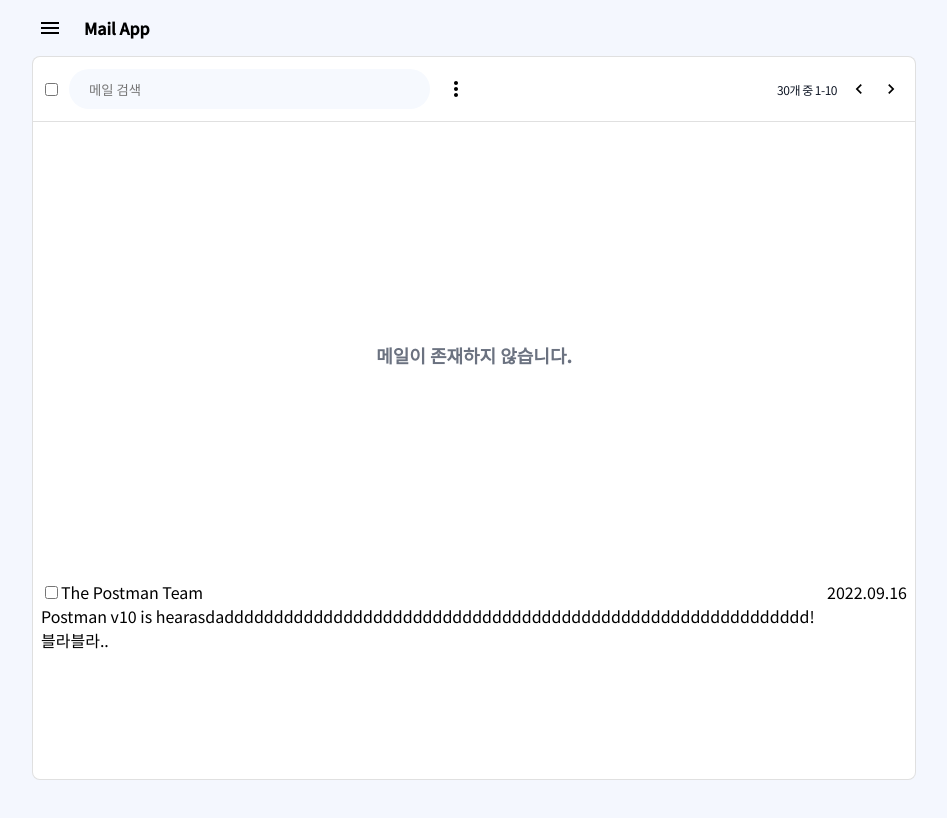
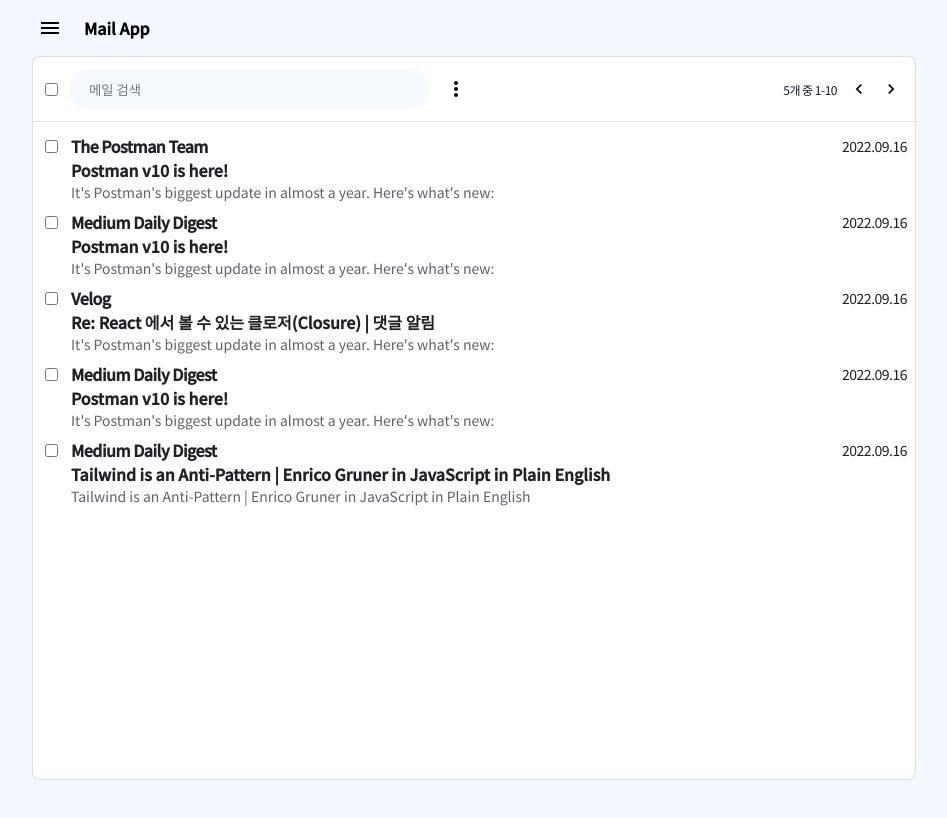
Before and after one commit to katanazero86/react-mail, a React (Vite) app: page / in a window 1280 px wide. Shown: the top 818 px of the page, without its empty margins (166-1113 px from the left). Built offline with nearby package versions, Linux system fonts and the light colour scheme.

Commit message:
[컴포넌트 작성]
- Recoil 을 활용한 메일 목록 선택 기능 구현
- Recoil 에 더미 데이터 추가
- 읽은 상태, 안읽은 상태 처리, 별표 처리, 별포 제거 에 관한 기능 코드 구현

```diff
--- a/src/components/Mail/Body/index.tsx
+++ b/src/components/Mail/Body/index.tsx
@@ -1,8 +1,8 @@
-import { useRecoilValue } from 'recoil';
-import { allCheckedAtom } from '../../../store/mail';
+import { useRecoilState, useRecoilValue } from 'recoil';
+import { allCheckedAtom, checkedMailAtom, mailListAtom } from '../../../store/mail';
 import styled from '@emotion/styled';
 import Checkbox from '../../Forms/Checkbox';
-import { ChangeEvent } from 'react';
+import { ChangeEvent, useEffect } from 'react';
 import Row from '../../Grid/Row';
 import RowItem from '../../Grid/RowItem';
 
@@ -27,46 +27,113 @@
   justify-content: center;
 `;
 
-const MailTitleStyled = styled.p`
+const MailWrapStyled = styled.div`
+  padding: 4px 0;
+`;
+
+const MailFromStyled = styled.span<{ isRead: boolean }>`
+  padding-left: 10px;
+  color: #202124;
+  letter-spacing: -0.5px;
+  font-weight: ${props => (props.isRead ? 400 : 600)};
+`;
+
+const MailDateStyled = styled.span`
+  font-size: 14px;
+  color: #202124;
+  display: flex;
+  letter-spacing: -0.5px;
+  align-items: center;
+  white-space: nowrap;
+`;
+
+const MailTitleStyled = styled.p<{ isRead: boolean }>`
+  color: #202124;
   overflow: hidden;
   text-overflow: ellipsis;
   white-space: nowrap;
+  padding-left: 30px;
+  font-weight: ${props => (props.isRead ? 400 : 600)};
+`;
+
+const MailContentsStyled = styled.p`
+  overflow: hidden;
+  text-overflow: ellipsis;
+  white-space: nowrap;
+  padding-left: 30px;
+  color: #5f6368;
+  font-size: 14px;
 `;
 
 export default function Body() {
-  const allChecked = useRecoilValue(allCheckedAtom);
-  console.log(allChecked);
+  const mailList = useRecoilValue(mailListAtom);
+  const [allChecked, setAllChecked] = useRecoilState(allCheckedAtom);
+  const [checkedMail, setCheckedMail] = useRecoilState(checkedMailAtom);
+
+  useEffect(() => {
+    if (allChecked) {
+      if (checkedMail.length !== mailList.length) {
+        setCheckedMail(mailList.map(mail => String(mail.id)));
+      }
+    } else {
+      if (checkedMail.length === mailList.length) {
+        setCheckedMail([]);
+      }
+    }
+  }, [allChecked]);
+
+  useEffect(() => {
+    if (checkedMail.length === mailList.length) {
+      setAllChecked(true);
+    } else {
+      setAllChecked(false);
+    }
+  }, [checkedMail.length]);
 
   const handleCheckboxChange = (e: ChangeEvent<HTMLInputElement>) => {
-    console.log('zzz');
+    const { checked, value } = e.target;
+    if (checked) {
+      setCheckedMail([...checkedMail, value]);
+    } else {
+      setCheckedMail(checkedMail.filter(mailId => mailId !== value));
+    }
   };
 
   return (
     <BodyStyled>
-      <EmptyContentsStyled>메일이 존재하지 않습니다.</EmptyContentsStyled>
+      {mailList.length === 0 && <EmptyContentsStyled>메일이 존재하지 않습니다.</EmptyContentsStyled>}
 
       <div>
+        {mailList.length > 0 &&
+          mailList.map(mail => {
+            return (
+              <MailWrapStyled key={mail.id}>
                 <Row alignItems="center" justifyContent="space-between">
                   <RowItem>
-            <Checkbox onChange={handleCheckboxChange} name="1" />
-            <span>The Postman Team</span>
+                    <Checkbox
+                      onChange={handleCheckboxChange}
+                      value={mail.id}
+                      checked={checkedMail.includes(String(mail.id))}
+                    />
+                    <MailFromStyled isRead={mail.isRead}>{mail.from}</MailFromStyled>
                   </RowItem>
                   <RowItem>
-            <span>2022.09.16</span>
+                    <MailDateStyled>2022.09.16</MailDateStyled>
                   </RowItem>
                 </Row>
                 <Row alignItems="center">
                   <RowItem xs>
-            <MailTitleStyled>
-              Postman v10 is hearasdaddddddddddddddddddddddddddddddddddddddddddddddddddddddddddd!
-            </MailTitleStyled>
+                    <MailTitleStyled isRead={mail.isRead}>{mail.title}</MailTitleStyled>
                   </RowItem>
                 </Row>
                 <Row alignItems="center">
-          <RowItem>
-            <p>블라블라..</p>
+                  <RowItem xs>
+                    <MailContentsStyled>{mail.contents}</MailContentsStyled>
                   </RowItem>
                 </Row>
+              </MailWrapStyled>
+            );
+          })}
       </div>
     </BodyStyled>
   );
--- a/src/components/Mail/Header/index.tsx
+++ b/src/components/Mail/Header/index.tsx
@@ -1,6 +1,6 @@
 import { ChangeEvent, MouseEvent, useState } from 'react';
-import { useRecoilState } from 'recoil';
-import { allCheckedAtom } from '../../../store/mail/index';
+import { useRecoilState, useRecoilValue } from 'recoil';
+import { allCheckedAtom, mailListAtom } from '../../../store/mail/index';
 import styled from '@emotion/styled';
 import RowItem from '../../Grid/RowItem';
 import Input from '../../Forms/Input';
@@ -39,7 +39,7 @@
 type FlagType = 'ALL_READ' | 'ALL_UNREAD' | 'ALL_STAR' | 'ALL_UN_STAR';
 
 export default function Header() {
-  const [searchMail, setSearchMail] = useState<string | number>('');
+  const [searchMail, setSearchMail] = useState('');
   const handleChange = (e: ChangeEvent<HTMLInputElement>) => {
     setSearchMail(e.target.value.trim());
   };
@@ -53,15 +53,48 @@
   };
   const isMenuOpen = Boolean(anchorEl);
 
+  const [mailList, setMailList] = useRecoilState(mailListAtom);
   const handleMenuItemClick = (flag: FlagType) => {
     switch (flag) {
       case 'ALL_READ':
+        setMailList(
+          mailList.map(mail => {
+            return {
+              ...mail,
+              isRead: true,
+            };
+          })
+        );
         break;
       case 'ALL_UNREAD':
+        setMailList(
+          mailList.map(mail => {
+            return {
+              ...mail,
+              isRead: false,
+            };
+          })
+        );
         break;
       case 'ALL_STAR':
+        setMailList(
+          mailList.map(mail => {
+            return {
+              ...mail,
+              isStar: true,
+            };
+          })
+        );
         break;
       case 'ALL_UN_STAR':
+        setMailList(
+          mailList.map(mail => {
+            return {
+              ...mail,
+              isStar: false,
+            };
+          })
+        );
         break;
     }
     handleMenuClose();
@@ -99,7 +132,7 @@
         <RowItem xs={12} sm={6}>
           <Row alignItems="center" justifyContent="flex-end">
             <RowItem>
-              <p className="pagination-info">30개 중 1-10</p>
+              <p className="pagination-info">5개 중 1-10</p>
             </RowItem>
             <RowItem>
               <div className="pagination-arrow">
--- a/src/store/mail/index.ts
+++ b/src/store/mail/index.ts
@@ -5,7 +5,68 @@
   default: false,
 });
 
+export const checkedMailAtom = atom<string[]>({
+  key: 'CHECKED_MAIL_ATOM',
+  default: [],
+});
+
 export const mailListAtom = atom({
   key: 'MAIL_LIST_ATOM',
-  default: [],
+  default: [
+    {
+      id: 1,
+      from: 'The Postman Team',
+      fromAddress: 'marketing@postman.com',
+      title: 'Postman v10 is here!',
+      contents: "It's Postman's biggest update in almost a year. Here's what's new:",
+      labelId: null,
+      date: '2022.09.16',
+      isRead: false,
+      isStar: false,
+    },
+    {
+      id: 2,
+      from: 'Medium Daily Digest',
+      fromAddress: 'noreply@medium.com',
+      title: 'Postman v10 is here!',
+      contents: "It's Postman's biggest update in almost a year. Here's what's new:",
+      labelId: null,
+      date: '2022.09.16',
+      isRead: false,
+      isStar: false,
+    },
+    {
+      id: 3,
+      from: 'Velog',
+      fromAddress: 'notify@velog.io',
+      title: 'Re: React 에서 볼 수 있는 클로저(Closure) | 댓글 알림',
+      contents: "It's Postman's biggest update in almost a year. Here's what's new:",
+      labelId: null,
+      date: '2022.09.16',
+      isRead: false,
+      isStar: false,
+    },
+    {
+      id: 4,
+      from: 'Medium Daily Digest',
+      fromAddress: 'noreply@medium.com',
+      title: 'Postman v10 is here!',
+      contents: "It's Postman's biggest update in almost a year. Here's what's new:",
+      labelId: null,
+      date: '2022.09.03',
+      isRead: false,
+      isStar: false,
+    },
+    {
+      id: 5,
+      from: 'Medium Daily Digest',
+      fromAddress: 'noreply@medium.com',
+      title: 'Tailwind is an Anti-Pattern | Enrico Gruner in JavaScript in Plain English',
+      contents: 'Tailwind is an Anti-Pattern | Enrico Gruner in JavaScript in Plain English',
+      labelId: null,
+      date: '2022.09.01',
+      isRead: false,
+      isStar: false,
+    },
+  ],
 });
```
Lines whose indentation alone changed are shown as unchanged.
